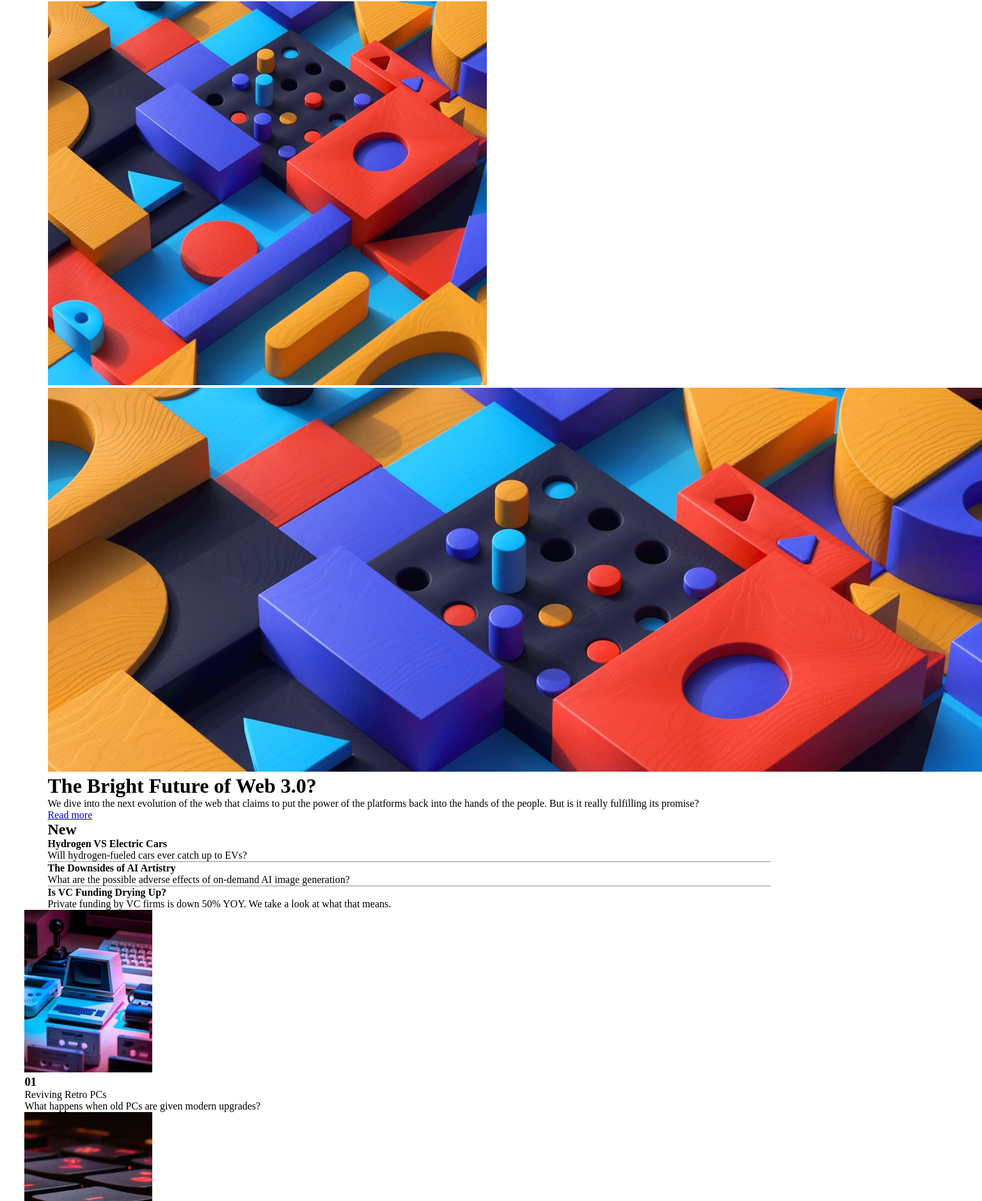
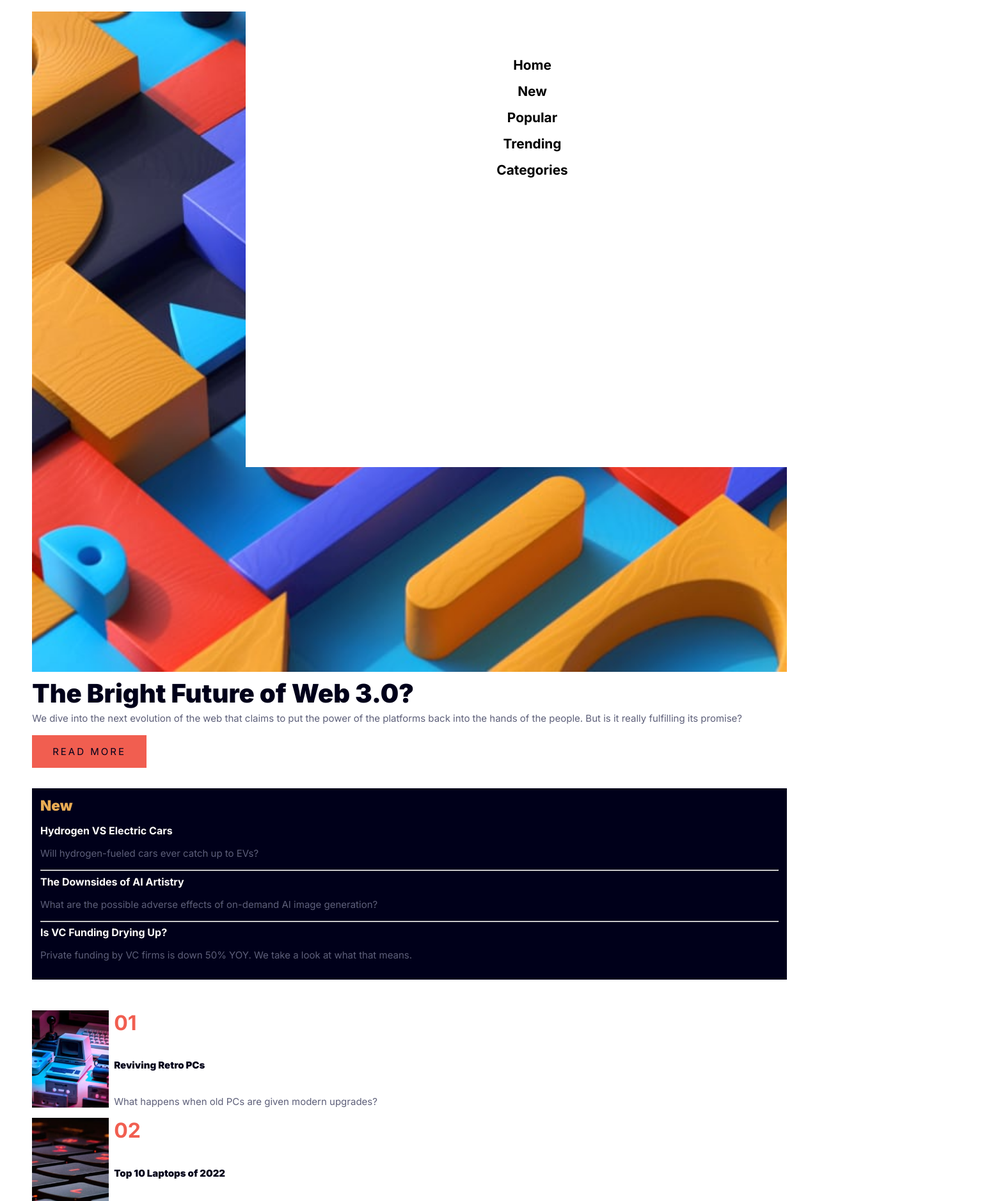
Before and after one commit to shameem-dev/news-homepage-main, a plain HTML site: page index.html in a window 1280 px wide. Shown: the part 70-1947 px from the top of the page at 64% size, 1535 px wide, since content can reach past the window. Drawn offline with Linux system fonts and the light colour scheme.

Commit message:
added menu animation

```diff
--- a/index.html
+++ b/index.html
@@ -1,19 +1,20 @@
 <!DOCTYPE html>
 <html lang="en">
 <head>
-  <meta charset="UTF-8">
-  <meta name="viewport" content="width=device-width, initial-scale=1.0"> <!-- displays site properly based on user's device -->
+    <meta charset="UTF-8">
+    <meta name="viewport" content="width=device-width, initial-scale=1.0"> <!-- displays site properly based on user's device -->
 
-  <link rel="icon" type="image/png" sizes="32x32" href="./assets/images/favicon-32x32.png">
 
-  <title>Frontend Mentor | News homepage</title>
-  <link rel="stylesheet" href="style.css">
+    <link rel="icon" type="image/png" sizes="32x32" href="./assets/images/favicon-32x32.png">
+    <link rel="preconnect" href="https://fonts.googleapis.com">
+    <link rel="preconnect" href="https://fonts.gstatic.com" crossorigin>
+    <link href="https://fonts.googleapis.com/css2?family=Inter:ital,opsz,wght@0,14..32,100..900;1,14..32,100..900&display=swap" rel="stylesheet">
 
-  <!-- Feel free to remove these styles or customise in your own stylesheet 👍 -->
-  <style>
-    .attribution { font-size: 11px; text-align: center; }
-    .attribution a { color: hsl(228, 45%, 44%); }
-  </style>
+    <title>Frontend Mentor | News homepage</title>
+    <link rel="stylesheet" href="style.css">
+
+
+
 </head>
 <body>
   <div class="section">
@@ -33,6 +34,20 @@
                     But is it really fulfilling its promise?</p>
                 <a href="#" class="main__btn">Read more</a>
           </div>
+          <div class="menu-screen">
+            <div id="img">
+              <img src="/assets/images/icon-menu-close.svg" alt="menu_close" class="menu-lose">
+
+            </div>
+            <ul class="menu-list">
+
+              <li class="menu-list__item">Home</li>
+              <li class="menu-list__item">New</li>
+              <li class="menu-list__item">Popular</li>
+              <li class="menu-list__item">Trending</li>
+              <li class="menu-list__item">Categories</li>
+            </ul>
+          </div>
           <div class="black-aside">
             <h2 class="black-aside__h2">New</h2>
             <h4 class="black-aside__h4">Hydrogen VS Electric Cars</h4>
@@ -46,9 +61,9 @@
           </div>
 
         </div>
-        <div class="three-items">
+        <div class="three-items container">
             <div class="three-items-cat">
-                <img src="/assets/images/image-retro-pcs.jpg" alt="PCS">
+                <img src="/assets/images/image-retro-pcs.jpg" alt="PCS" class="col-img">
                 <div class="three-items__text">
                     <h3 class="three-items__text-h3">01</h3>
                     <p class="highlighted-text">Reviving Retro PCs</p>
@@ -57,20 +72,15 @@
 
             </div>
             <div class="three-items-cat">
-                <img src="/assets/images/image-top-laptops.jpg" alt="PCS">
+                <img src="/assets/images/image-top-laptops.jpg" alt="PCS" class="col-img">
                 <div class="three-items__text">
                     <h3 class="three-items__text-h3">02</h3>
                     <p class="highlighted-text">Top 10 Laptops of 2022</p>
                     <p class="light-text">Our best picks for various needs and budgets.</p>
                 </div>
-
-
-
-
-
             </div>
-            <div class="three-items-cat"></div>
-                <img src="/assets/images/image-gaming-growth.jpg" alt="PCS">
+            <div class="three-items-cat">
+                <img src="/assets/images/image-gaming-growth.jpg" alt="PCS" class="col-img">
                 <div class="three-items__text">
                     <h3 class="three-items__text-h3">03</h3>
                     <p class="highlighted-text">The Growth of Gaming</p>
@@ -87,25 +97,7 @@
       </main>
     </div>
   </div>
-
-
-  Home
-  New
-  Popular
-  Trending
-  Categories
-
-
-
-
-
-
-
-
-
-
-
-
+  <script src="script.js"></script>
 
   <div class="attribution">
     Challenge by <a href="https://www.frontendmentor.io?ref=challenge" target="_blank">Frontend Mentor</a>.
--- /dev/null
+++ b/script.js
@@ -0,0 +1,14 @@
+const menuClose = document.querySelector('#img');
+const menuTab = document.querySelector('.menu-screen');
+const menuOpen = document.querySelector('.nav__toggle');
+
+
+
+menuOpen.addEventListener("click", function() {
+    menuTab.style.display = 'block';
+});
+
+
+menuClose.addEventListener("click", function() {
+    menuTab.style.display = 'none';
+});
--- a/style.css
+++ b/style.css
@@ -5,18 +5,165 @@
     margin: 0;
     padding: 0;
 }
+body {
+    font-family: "Inter", sans-serif;
+    font-size: 15px;
+}
+h1,h2,h3,h4,h5,h6 {
+    text-wrap: balance;
+}
+/* Variables */
+:root {
+    /* ## Colors */
+    /* ### Primary */
+    --Soft-orange: hsl(35, 77%, 62%);
+    --Soft-red: hsl(5, 85%, 63%);
+    /* ### Neutral */
+    --Off-white: hsl(36, 100%, 99%);
+    --Grayish-blue: hsl(233, 8%, 79%);
+    --Dark-grayish-blue: hsl(236, 13%, 42%);
+    --Very-dark-blue: hsl(240, 100%, 5%);
+    /* Font */
+    --fw-small:400;
+    --fw-medium:700;
+    --fw-large:900;
+}
+.attribution {
+    font-size: 11px;
+    text-align: center;
+}
+.attribution a {
+    color: hsl(228, 45%, 44%);
+}
 /* NAVBAR */
 .navbar {
     display: flex;
 
     justify-content: space-between;
     align-items: center;
-    padding:1rem 0.5rem;
+    padding:1rem 0.2rem;
 }
 .nav__toggle {
     height: fit-content;
+    cursor: pointer;
+
 }
 .container {
-    width: 94%;
+    width: 96%;
     margin: 0 auto;
 }
+.main_img-mobile{
+    width: 100%;
+}
+.main_img-desktop {
+    display: none;
+}
+.head_sec {
+    margin: 1rem 0;
+}
+.main__h1 {
+    margin: 0.3rem 0;
+    color: var(--Very-dark-blue);
+    font-weight: var(--fw-large);
+    font-size: 2.5rem;
+
+}
+.main__p {
+    color: var(--Dark-grayish-blue);
+    line-height: 1.4;
+    margin-bottom: 2rem;
+
+}
+.main__btn{
+    text-transform: uppercase;
+    text-decoration: none;
+    background-color: var(--Soft-red);
+    color: var(--Very-dark-blue);
+    padding: 1rem 2rem;
+    letter-spacing: 3px;
+}
+.black-aside {
+    background-color: var(--Very-dark-blue);
+    color: var(--Off-white);
+    padding: 0.8rem;
+    margin: 3rem 0;
+}
+.black-aside__h2{
+    color: var(--Soft-orange);
+    margin-bottom: 1rem;
+    font-weight: var(--fw-large);
+}
+.black-aside__h4 {
+    margin-bottom: 0.4rem;
+    font-weight: var(--fw-medium);
+    font-size: 1rem;
+}
+.black-aside__p {
+    color: var(--Dark-grayish-blue);
+    margin: 1rem 0;
+
+}
+hr {
+    margin: 0.4rem 0;
+}
+.three-items-cat {
+    display: flex;
+    justify-content: space-ar;
+    margin: 1rem 0;
+
+}
+.three-items__text{
+    display: flex;
+    flex-direction: column;
+    justify-content: space-between;
+    margin-left: 0.5rem;
+}
+.col-img {
+    width: 120px;
+}
+.three-items__text-h3 {
+    font-size: 2rem;
+    font-weight: var(--fw-medium);
+    color: var(--Soft-red);
+}
+.highlighted-text {
+    font-weight: var(--fw-large);
+    color: var(--Very-dark-blue);
+
+}
+.light-text{
+    color: var(--Dark-grayish-blue);
+}
+.section {
+    position: relative;
+}
+.menu-screen {
+    position: absolute;
+    top: 0;
+    right: 0;
+    background-color: #fff;
+    min-height: 100vh;
+    width: 70%;
+
+}
+.menu-list {
+    list-style: none;
+    display: flex;
+    flex-direction: column;
+    justify-content: center;
+    align-items: center;
+    padding:5rem 2rem;
+}
+.menu-list__item  {
+    margin-top: 1rem;
+    font-size: 1.3rem;
+    font-weight: var(--fw-medium);
+    cursor: pointer;
+}
+#img {
+    display: flex;
+    justify-content: flex-end;
+    margin: 1rem;
+    cursor: pointer;
+
+}
```
Also changed, not shown: 1 other file.
